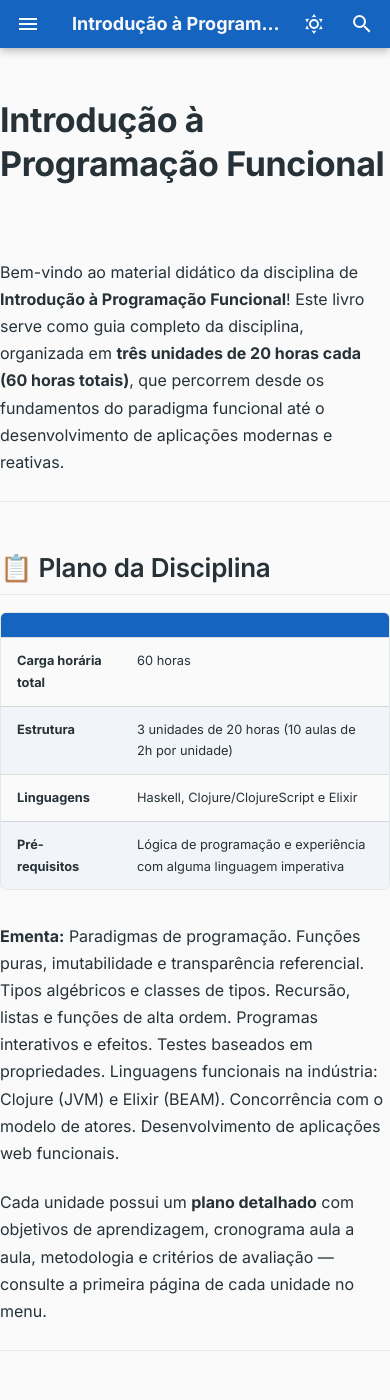
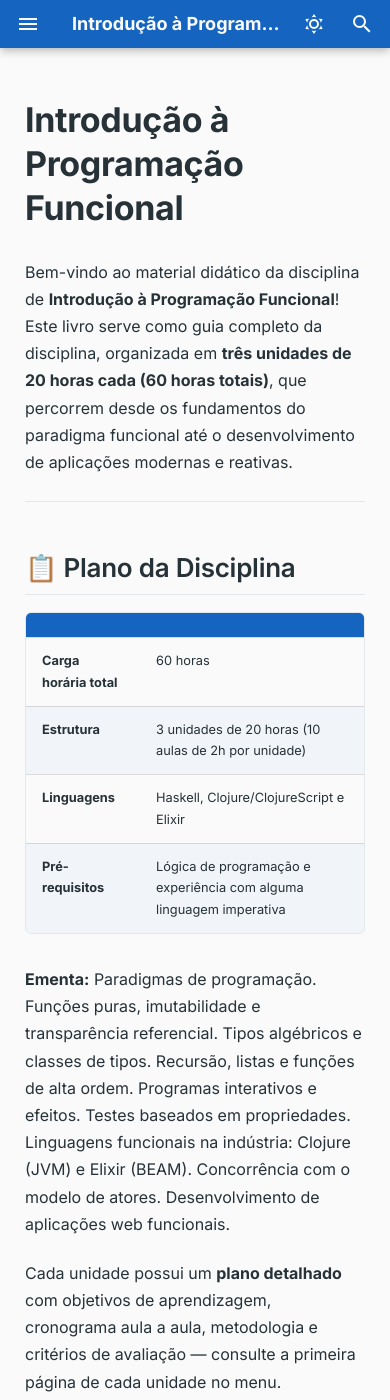
Before and after one commit to LambdaGeo/ipf, an MkDocs documentation site: the page built from docs/index.md, in a window 390 px wide and 1400 px high. Built offline with MkDocs 1.6.1 and Material for MkDocs 9.7.7, drawn with Linux system fonts in a browser that asks for light colours.

Commit message:
update mobile

```diff
--- a/docs/stylesheets/lambdageo.css
+++ b/docs/stylesheets/lambdageo.css
@@ -463,4 +463,11 @@ input:focus-visible {
   .md-typeset h1 { font-size: 1.7rem; }
   .md-typeset h2 { font-size: 1.3rem; }
   .md-typeset pre { padding: 0.1rem; }
+
+  /* Material's default mobile gutter (0.8rem) is too tight for long-form
+     reading; give the text more breathing room on phone-sized screens. */
+  .md-content__inner {
+    margin-left: 1.25rem;
+    margin-right: 1.25rem;
+  }
 }
```
